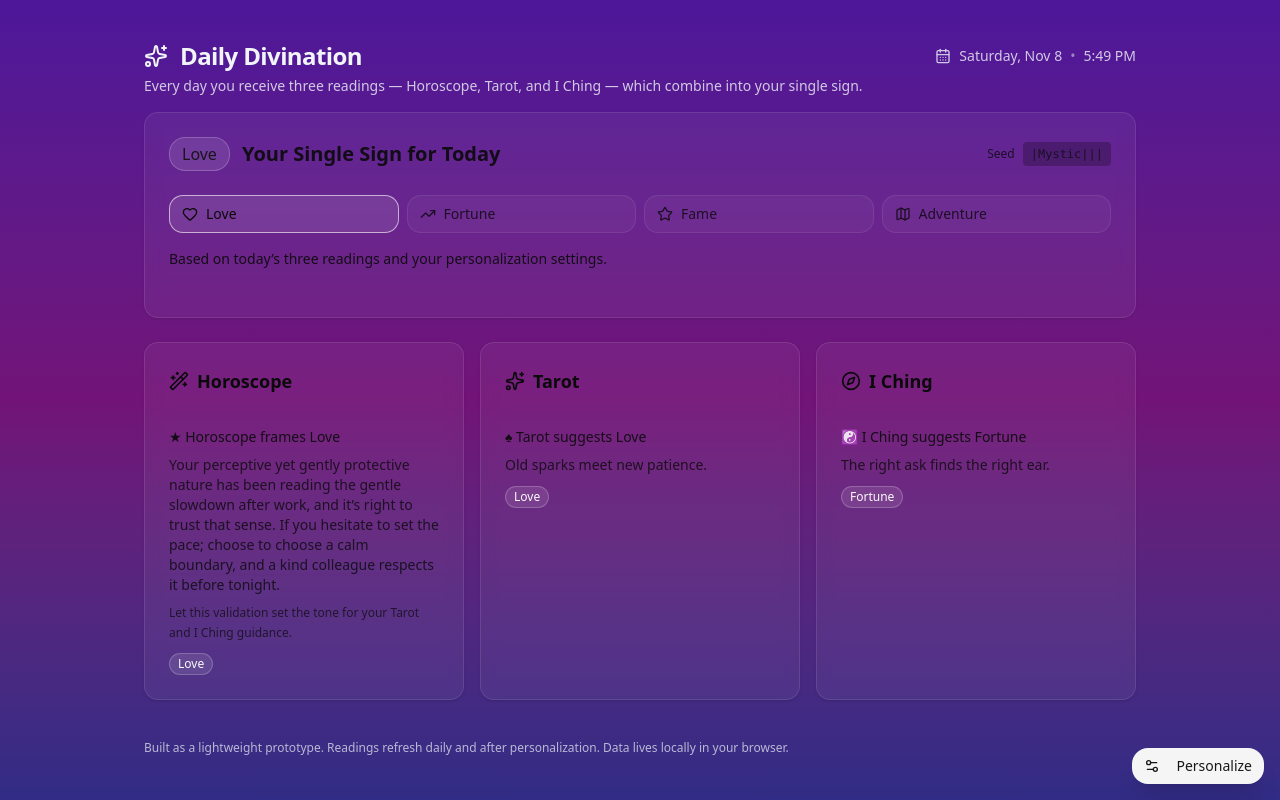
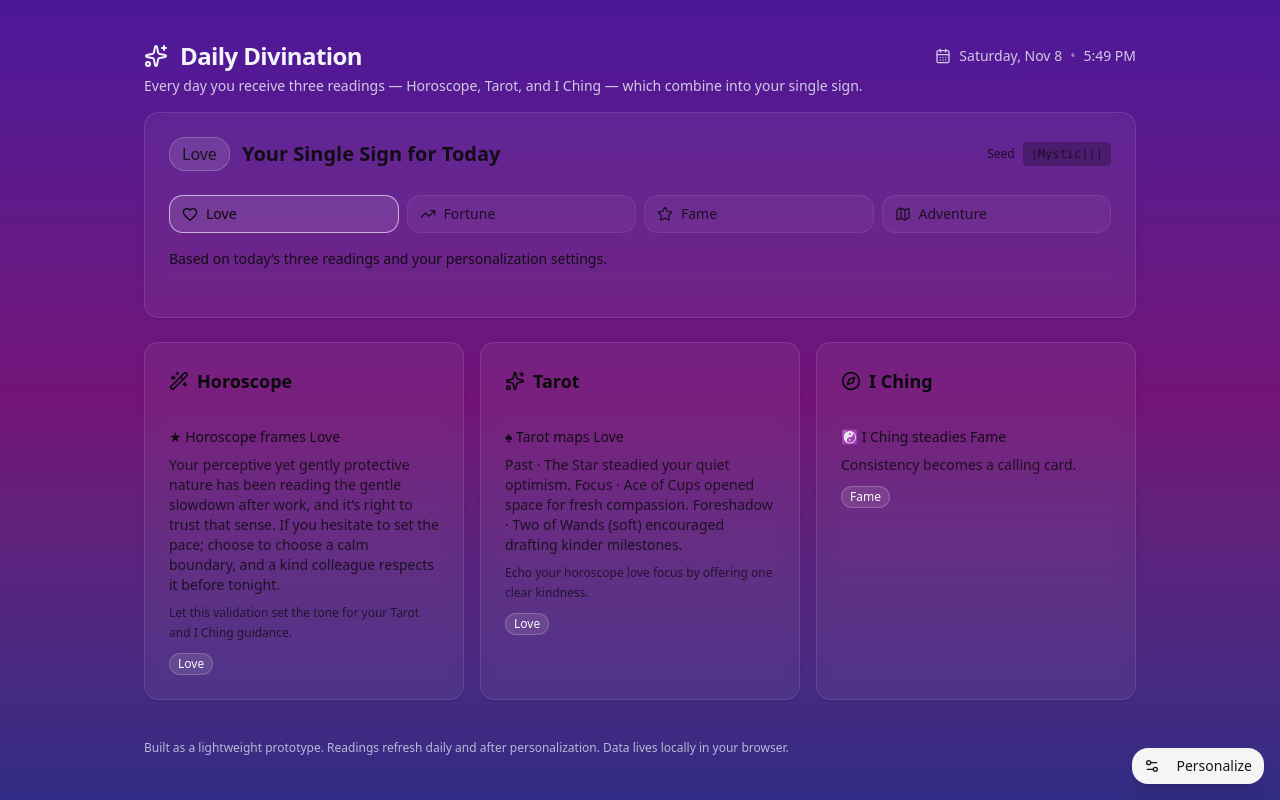
Before and after one commit to hcarstens/MorningCast, a Next.js app in the folder morning-cast-app/: page / in a window 1280 px wide. Built offline with nearby package versions, Linux system fonts and the light colour scheme.

Commit message:
Add tarot spread generator with heuristic narrative

```diff
--- a/morning-cast-app/src/app/page.tsx
+++ b/morning-cast-app/src/app/page.tsx
@@ -159,6 +159,135 @@ const TENSION_PATTERNS: TensionPattern[] = [
   },
 ];
 
+type TarotOrientation = "upright" | "soft";
+
+type TarotCard = {
+  name: string;
+  arcana: "Major" | "Wands" | "Cups" | "Swords" | "Pentacles";
+  element: "Air" | "Water" | "Fire" | "Earth";
+  upright: string;
+  soft: string;
+};
+
+const TAROT_CARDS: TarotCard[] = [
+  {
+    name: "The Star",
+    arcana: "Major",
+    element: "Air",
+    upright: "steadied your quiet optimism",
+    soft: "asked for a gentle refill of hope",
+  },
+  {
+    name: "Strength",
+    arcana: "Major",
+    element: "Fire",
+    upright: "showed how patience tames effort",
+    soft: "invited you to soften self-pressure",
+  },
+  {
+    name: "Temperance",
+    arcana: "Major",
+    element: "Water",
+    upright: "blended your aims into calm balance",
+    soft: "nudged you to pace each pour of energy",
+  },
+  {
+    name: "The Chariot",
+    arcana: "Major",
+    element: "Fire",
+    upright: "kept momentum aligned with intention",
+    soft: "suggested a course correction made kindly",
+  },
+  {
+    name: "The Lovers",
+    arcana: "Major",
+    element: "Air",
+    upright: "highlighted heartfelt collaboration",
+    soft: "asked for a thoughtful mutual check-in",
+  },
+  {
+    name: "Ace of Cups",
+    arcana: "Cups",
+    element: "Water",
+    upright: "opened space for fresh compassion",
+    soft: "reminded you to refill emotional reserves",
+  },
+  {
+    name: "Two of Wands",
+    arcana: "Wands",
+    element: "Fire",
+    upright: "charted confident expansion",
+    soft: "encouraged drafting kinder milestones",
+  },
+  {
+    name: "Three of Pentacles",
+    arcana: "Pentacles",
+    element: "Earth",
+    upright: "built trust through shared craft",
+    soft: "suggested revisiting the plan with care",
+  },
+  {
+    name: "Six of Wands",
+    arcana: "Wands",
+    element: "Fire",
+    upright: "celebrated a visible win",
+    soft: "requested humble pride in progress",
+  },
+  {
+    name: "Page of Cups",
+    arcana: "Cups",
+    element: "Water",
+    upright: "welcomed playful curiosity",
+    soft: "asked you to listen for tender signals",
+  },
+  {
+    name: "Queen of Swords",
+    arcana: "Swords",
+    element: "Air",
+    upright: "clarified the question with grace",
+    soft: "invited kinder internal dialogue",
+  },
+  {
+    name: "Six of Pentacles",
+    arcana: "Pentacles",
+    element: "Earth",
+    upright: "balanced giving with receptive ease",
+    soft: "suggested redistributing effort fairly",
+  },
+];
+
+const TAROT_POSITIONS = [
+  { key: "past", label: "Past" },
+  { key: "present", label: "Focus" },
+  { key: "future", label: "Foreshadow" },
+];
+
+type TarotSpreadCard = {
+  position: string;
+  card: TarotCard;
+  orientation: TarotOrientation;
+};
+
+function drawTarotSpread(rand: () => number): TarotSpreadCard[] {
+  const pool = [...TAROT_CARDS];
+  return TAROT_POSITIONS.map(({ label }) => {
+    const index = Math.floor(rand() * pool.length);
+    const [card] = pool.splice(index, 1);
+    const orientation: TarotOrientation = rand() < 0.28 ? "soft" : "upright";
+    return {
+      position: label,
+      card,
+      orientation,
+    };
+  });
+}
+
+function formatTarotLine(spreadCard: TarotSpreadCard): string {
+  const tone = spreadCard.orientation === "upright" ? spreadCard.card.upright : spreadCard.card.soft;
+  const orientationLabel = spreadCard.orientation === "soft" ? " (soft)" : "";
+  return `${spreadCard.position} · ${spreadCard.card.name}${orientationLabel} ${tone}.`;
+}
+
 function getDayPhase(date: Date): DayPhaseInfo {
   const hour = date.getHours();
   if (hour < 6) return { key: "dawn", futureWindow: "late morning" };
@@ -244,6 +373,13 @@ const FLAVORS: Record<SingleSign, string[]> = {
   ],
 };
 
+const SIGN_ADVICE: Record<SingleSign, string> = {
+  Love: "offering one clear kindness",
+  Fortune: "tracking the next promising step",
+  Fame: "sharing your craft with steady pride",
+  Adventure: "choosing the curious route today",
+};
+
 // --- Generation logic --- //
 function pick<T>(rand: () => number, arr: T[]): T {
   return arr[Math.floor(rand() * arr.length)];
@@ -314,23 +450,31 @@ function generateHoroscopeReading(
   };
 }
 
-function generateReading(
+function generateTarotReading(
   rand: () => number,
-  divinator: Divinator,
   profile: Profile,
-  readingMoment: Date,
-  birthMoment: Date | null
+  horoscope: Reading
 ): Reading {
-  if (divinator === "Horoscope") {
-    return generateHoroscopeReading(rand, profile, readingMoment, birthMoment);
-  }
+  const spread = drawTarotSpread(rand);
+  const sign = chooseSignForDivinator(rand, "Tarot", profile.intention);
+  const flavor = spread.map((card) => formatTarotLine(card)).join(" ");
+  const detail = `Echo your horoscope ${horoscope.sign.toLowerCase()} focus by ${SIGN_ADVICE[horoscope.sign]}.`;
 
-  const sign = chooseSignForDivinator(rand, divinator, profile.intention);
-  const icon = divinator === "Tarot" ? "♠︎" : "☯";
-  const headline = `${icon} ${divinator} suggests ${sign}`;
+  return {
+    divinator: "Tarot",
+    headline: `♠︎ Tarot maps ${sign}`,
+    flavor,
+    sign,
+    detail,
+  };
+}
+
+function generateIChingReading(rand: () => number, profile: Profile): Reading {
+  const sign = chooseSignForDivinator(rand, "I Ching", profile.intention);
+  const headline = `☯ I Ching steadies ${sign}`;
   const flavor = pick(rand, FLAVORS[sign]);
 
-  return { divinator, headline, flavor, sign };
+  return { divinator: "I Ching", headline, flavor, sign };
 }
 
 function combineToSingleSign(readings: Reading[], rand: () => number, focus: Profile["focus"]): SingleSign {
@@ -386,11 +530,10 @@ export default function DailyDivinationApp() {
   const rand = useMemo(() => seededRandom(seedKey), [seedKey]);
 
   const readings = useMemo(() => {
-    return [
-      generateReading(rand, "Horoscope", profile, readingMoment, birthMoment),
-      generateReading(rand, "Tarot", profile, readingMoment, birthMoment),
-      generateReading(rand, "I Ching", profile, readingMoment, birthMoment),
-    ];
+    const horoscope = generateHoroscopeReading(rand, profile, readingMoment, birthMoment);
+    const tarot = generateTarotReading(rand, profile, horoscope);
+    const iching = generateIChingReading(rand, profile);
+    return [horoscope, tarot, iching];
   }, [rand, profile, readingMoment, birthMoment]);
 
   const singleSign = useMemo(() => combineToSingleSign(readings, rand, profile.focus), [readings, rand, profile.focus]);
```
Also changed, not shown: 1 other file (tests, documents, lock files or other folders).
